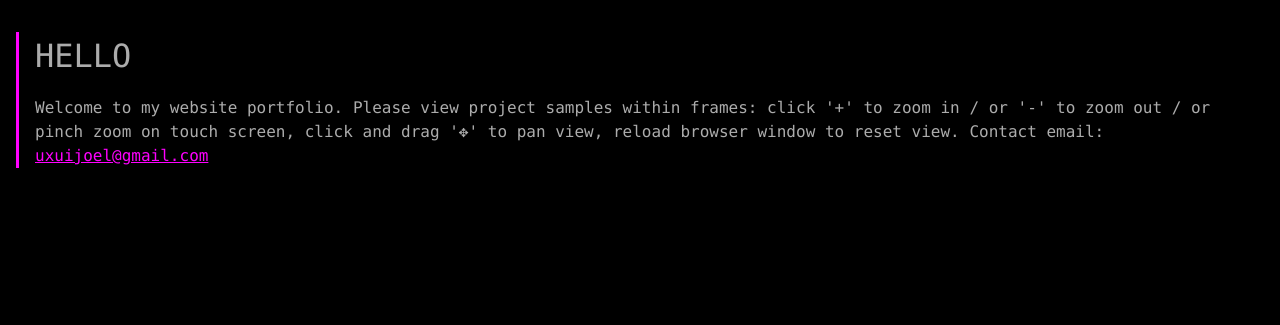
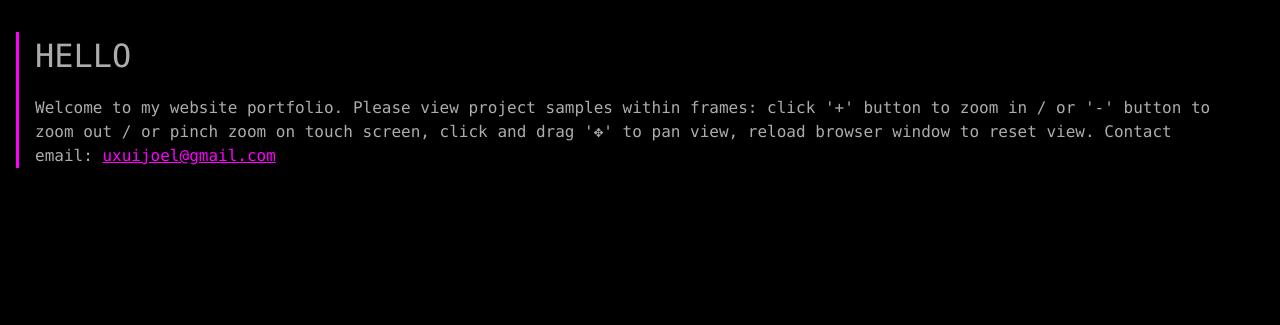
Before and after one commit to uxuijoel/uxuijoel.github.io, a plain HTML site: page index.html in a window 1280 px wide. Shown: the top 325 px of the page. Drawn offline with nearby package versions, Linux system fonts and the light colour scheme.

Commit message:
Update index.html

```diff
--- a/index.html
+++ b/index.html
@@ -41,7 +41,7 @@ ul {margin-left:1em;}
 	<div class="section">
         <h3>Hello</h3>
 		<p>Welcome to my website portfolio. Please view project samples within frames:
-			click '+' to zoom in / or '-' to zoom out / or pinch zoom on touch screen, click and drag '&#10021;' to pan view, reload browser window to reset view.
+			click '+' button to zoom in / or '-' button to zoom out / or pinch zoom on touch screen, click and drag '&#10021;' to pan view, reload browser window to reset view.
 			Contact email: <a href="mailto:uxuijoel@gmail.com">uxuijoel@gmail.com</a></p>
 	</div>
     <div class="section">
```
